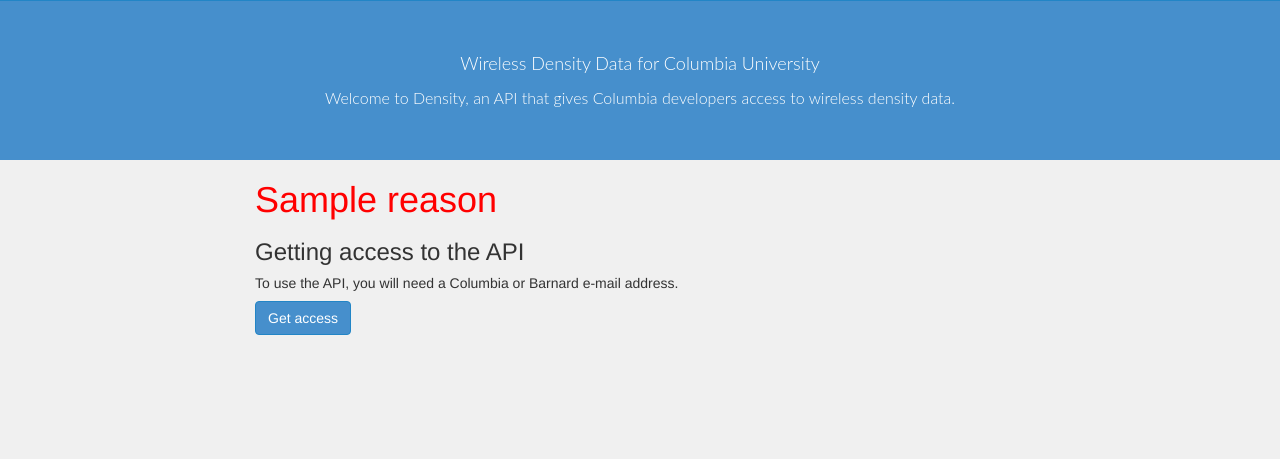
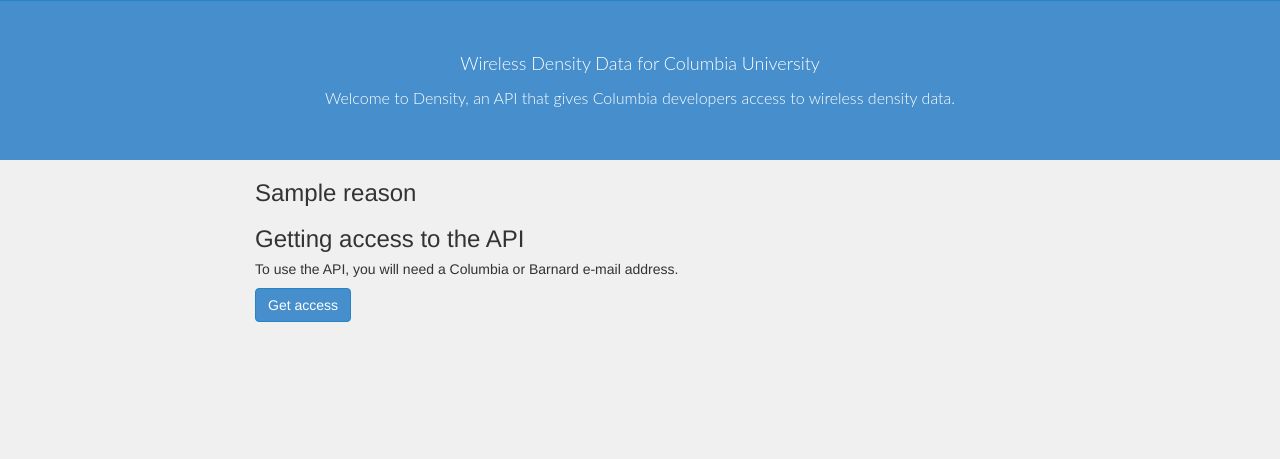
Before and after one commit to ADI-Labs/density, a Flask app: template density/templates/auth.html in a window 1280 px wide. Shown: the part 199-658 px from the top of the page. Run offline with Flask 2, Linux system fonts and the light colour scheme; the template is opened without the code that fills it: most values are stand-ins (such as "Sample title", 1, 10 or a date in 2020); some libraries are stand-ins or nearby versions.

Commit message:
altering style of error message to look less harsh

```diff
--- a/density/templates/auth.html
+++ b/density/templates/auth.html
@@ -30,7 +30,7 @@
     <h5> Your code is: {{ code }} </h5>
   {% else %}
     {% if reason %}
-      <h1 style="color:red"> {{ reason }} </h1>
+      <h3> {{ reason }} </h3>
     {% endif %}
 
     <h3>Getting access to the API</h3>
```
